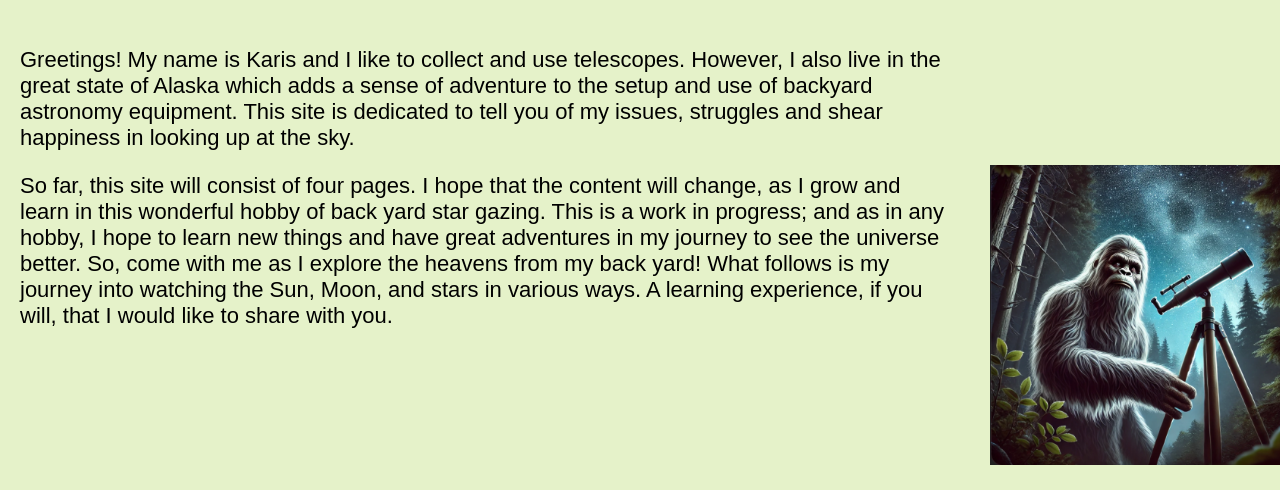
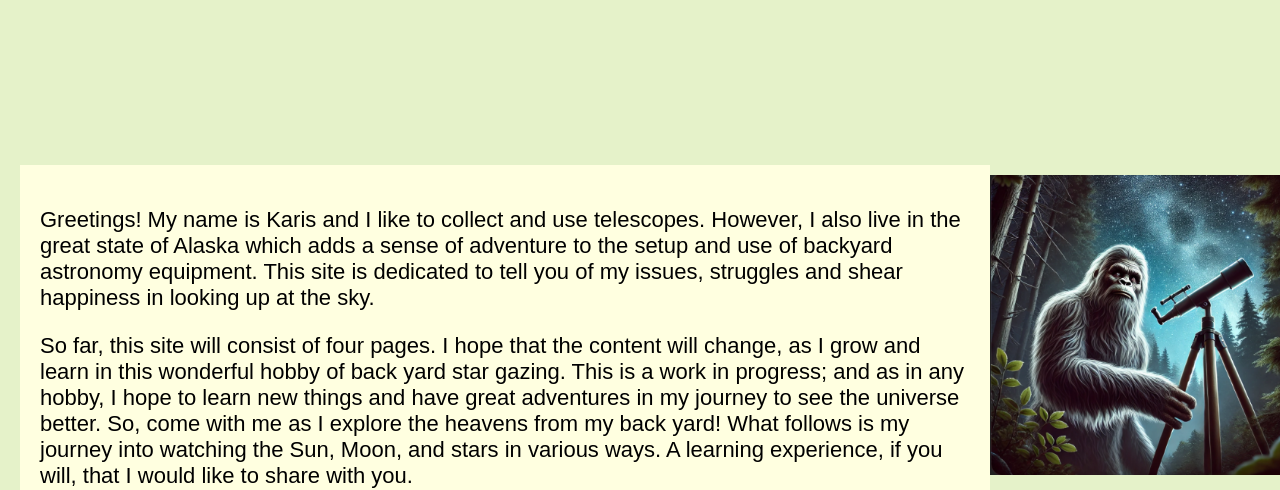
Before and after one commit to akkaris1/wdd130-2a, a plain HTML site: page akscope/index.html in a window 1280 px wide. Shown: the part 324-814 px from the top of the page. Drawn offline with Linux system fonts and the light colour scheme.

Commit message:
commit 20 mar try2

```diff
--- a/akscope/styles/styles_index2.css
+++ b/akscope/styles/styles_index2.css
@@ -77,11 +77,11 @@ main {
 /* try to center the images try2*/
 /*.image-item {
     display: flex;
-    justify-content: space-between; /* Keeps text on left, image on right */
-    align-items: center; /* Ensures images are centered with text */
-    gap: 20px; /* Adds spacing between text and image */
-}
-*/
+    justify-content: space-between; /* Keeps text on left, image on right
+    align-items: center; /* Ensures images are centered with text
+    gap: 20px; /* Adds spacing between text and image
+}  */
+
 
 
 
@@ -98,6 +98,8 @@ main {
     padding: 20px;
     text-align: left;
     width: 100%;
+    margin-top: 140px; /* Adds extra space above each box */
+    margin-bottom: 10px; /* Adds extra space below each box */
 }
 
 
@@ -116,7 +118,7 @@ main {
     height: 300px;
     object-fit: contain;
     display: block;
-    margin-top: 140px; /* Adds extra space above each image */
+    margin-top: 150px; /* Adds extra space above each image */
     margin-bottom: 10px; /* Adds extra space below each image */
 }
 
```
Also changed, not shown: akscope/index.html (+1 -1 lines).
